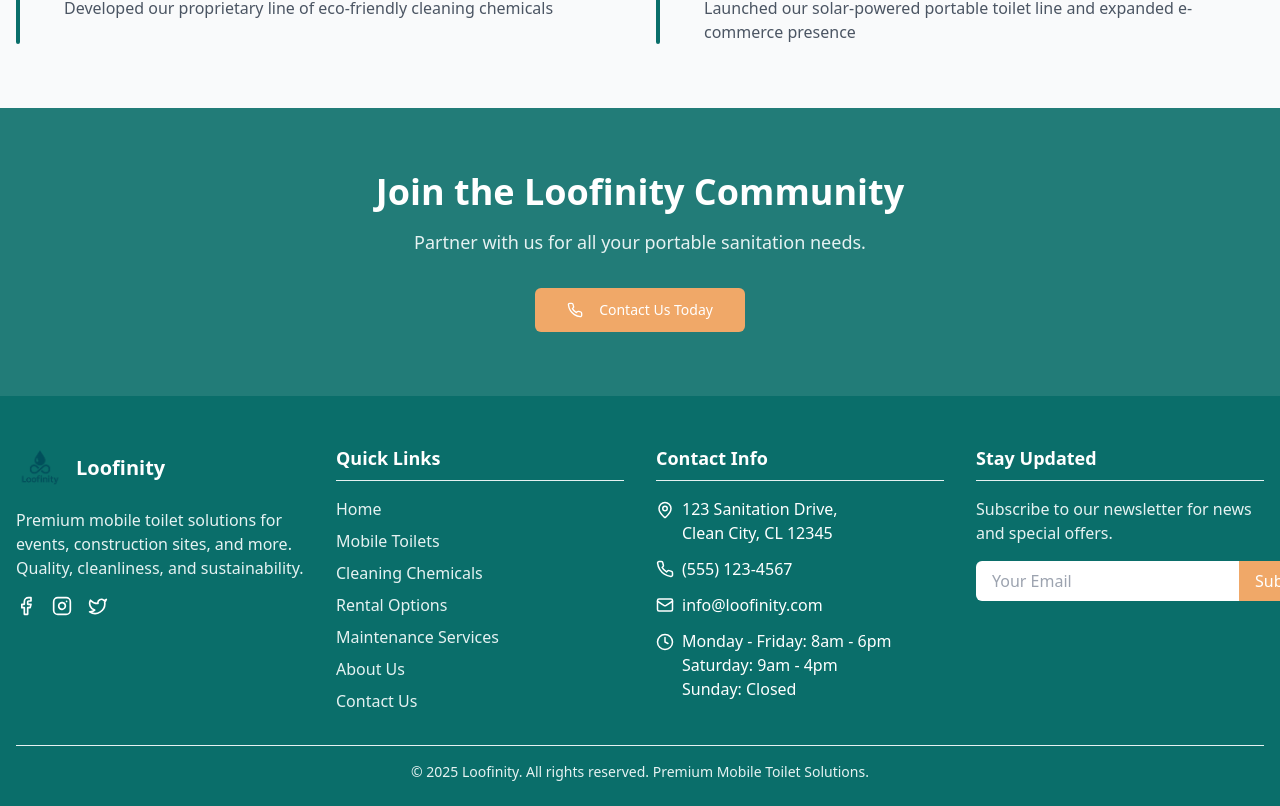
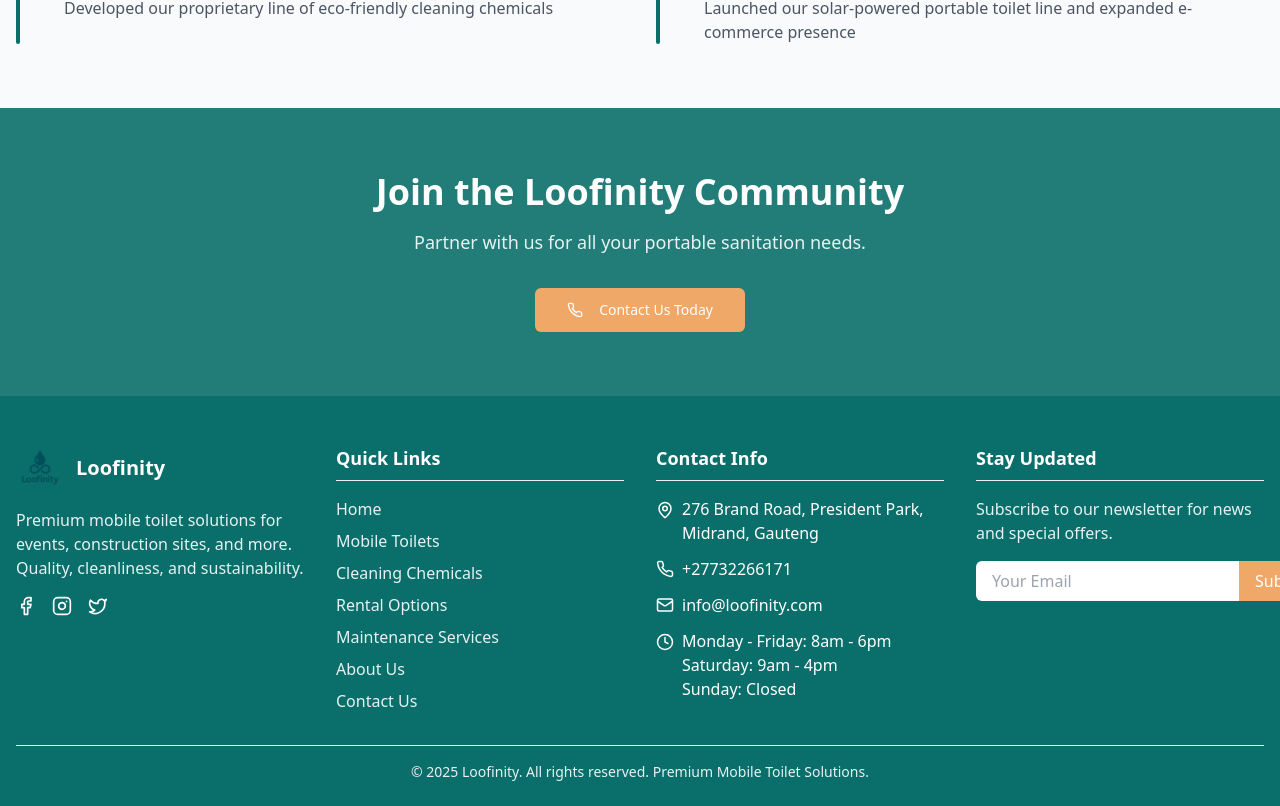
Before and after one commit to andile987/posh-potty-paradise, a React (Vite) app: page /about in a window 1280 px wide. Shown: the part 2890-3696 px from the top of the page. Built offline with nearby package versions, Linux system fonts and the light colour scheme.

Commit message:
footer_updated

```diff
--- a/src/components/layout/Footer.tsx
+++ b/src/components/layout/Footer.tsx
@@ -87,13 +87,13 @@ const Footer = () => {
               <li className="flex items-start">
                 <MapPin size={18} className="mr-2 mt-1 flex-shrink-0" />
                 <span>
-                  123 Sanitation Drive,<br />
-                  Clean City, CL 12345
+                  276 Brand Road, President Park,<br />
+                  Midrand, Gauteng
                 </span>
               </li>
               <li className="flex items-center">
                 <Phone size={18} className="mr-2 flex-shrink-0" />
-                <span>(555) 123-4567</span>
+                <span>+27732266171</span>
               </li>
               <li className="flex items-center">
                 <Mail size={18} className="mr-2 flex-shrink-0" />
```
